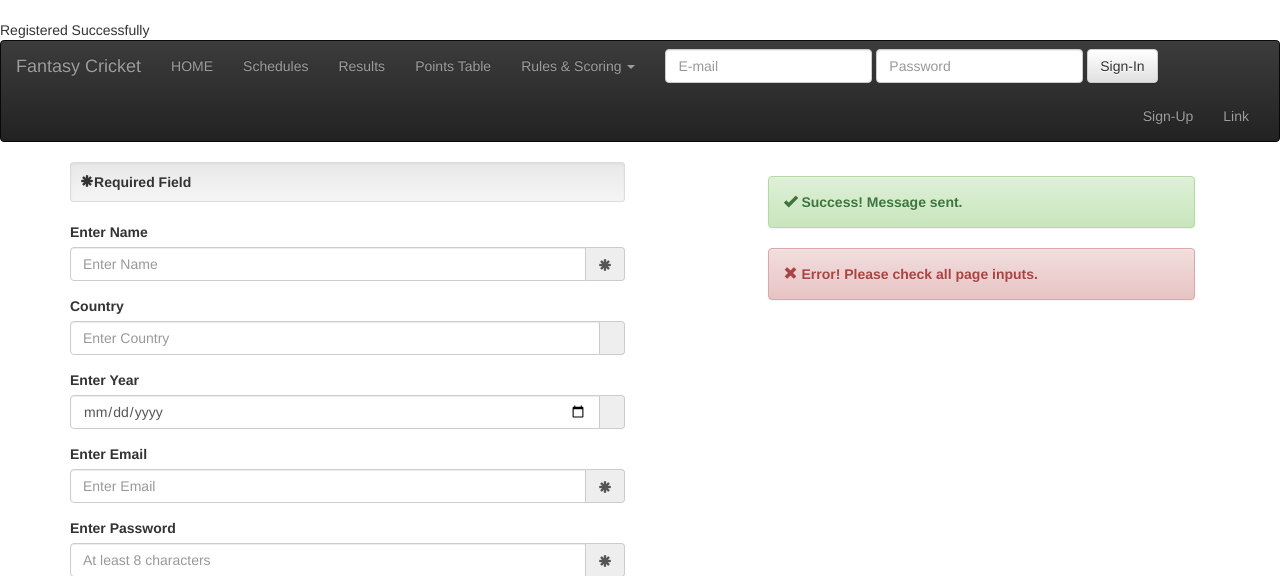
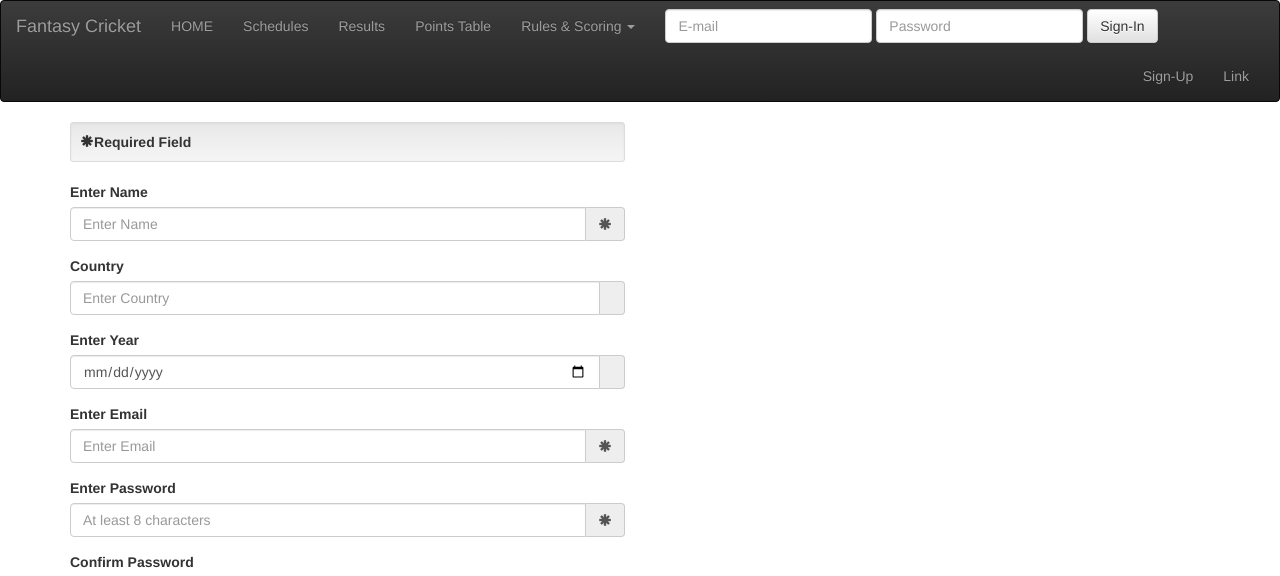
Before and after one commit to saiful1105020/FantasyCricket, a CodeIgniter app: page /database/index.php/home/register in a window 1280 px wide. Shown: the top 576 px of the page. Run offline with CodeIgniter, Linux system fonts and the light colour scheme; data that the repository does not hold is empty.

Commit message:
Registration Fixed
 - Error Message template given

```diff
--- a/application/controllers/Home.php
+++ b/application/controllers/Home.php
@@ -19,6 +19,9 @@
 	 * @see http://codeigniter.com/user_guide/general/urls.html
 	 */
 
+	 //private $loginFlag;		//$loginFlag = false show "Login Failed" in the view
+
+
 	 public function __construct()
      {
           parent::__construct();
@@ -31,6 +34,7 @@
 		  $this->load->library('form_validation');
 		  $this->load->model('user_model');
 
+		  //$this->loginFlag = true;
 		  //$this->load->database();
      }
 
@@ -45,7 +49,9 @@
 		}
 		else
 		{
+
 			$this->load->view('templates/header');
+
 			$this->load->view('home');
 			//Form Validation Required
 			//$this->load->library('form_validation');
@@ -63,6 +69,8 @@
 
 		if($query->num_rows()==1)
 		{
+			//$this->loginFlag = true;
+
 			$loginInfo=$query->row_array();
 
 			$_SESSION["user_id"]=$loginInfo['user_id'];
@@ -78,8 +86,9 @@
 		else
 		{
 			//Comment This
-			echo 'Failue';
+			//echo 'Failue';
 			//Load Failure Message
+			//$this->loginFlag = false;
 			redirect('/home', 'refresh');
 		}
 	}
@@ -98,6 +107,16 @@
 			$this->load->view('templates/header');
 			$this->load->view('registration');
 
+			//Form Validation Required
+			//$this->load->library('form_validation');
+			//$this->form_validation->set_rules('email', 'Email', 'required');
+			//$this->form_validation->set_rules('password', 'Password', 'required');
+		}
+
+	}
+
+	public function register_proc()
+	{
 			$pass=md5($this->input->post('password'));
 			$conpass=md5($this->input->post('confirm_password'));
 
@@ -131,12 +150,6 @@
 				}
 
 			}
-			//Form Validation Required
-			//$this->load->library('form_validation');
-			//$this->form_validation->set_rules('email', 'Email', 'required');
-			//$this->form_validation->set_rules('password', 'Password', 'required');
-		}
-
 	}
 
 	public function schedules()
--- a/application/views/registration.php
+++ b/application/views/registration.php
@@ -2,7 +2,7 @@
 
  <div class="container">
     <div class="row">
-        <form name="registrationForm" method = "post" action="<?php echo site_url('home/Register'); ?>" role="form">
+        <form name="registrationForm" method = "post" action="<?php echo site_url('home/register_proc'); ?>" role="form">
             <div class="col-lg-6">
                 <div class="well well-sm"><strong><span class="glyphicon glyphicon-asterisk"></span>Required Field</strong></div>
                 <div class="form-group">
@@ -51,16 +51,6 @@
                 <input type="submit" name="submit" id="submit" value="Submit" class="btn btn-info pull-right">
             </div>
         </form>
-        <div class="col-lg-5 col-md-push-1">
-            <div class="col-md-12">
-                <div class="alert alert-success">
-                    <strong><span class="glyphicon glyphicon-ok"></span> Success! Message sent.</strong>
-                </div>
-                <div class="alert alert-danger">
-                    <span class="glyphicon glyphicon-remove"></span><strong> Error! Please check all page inputs.</strong>
-                </div>
-            </div>
-        </div>
     </div>
 </div>
 
```
Also changed, not shown: application/views/home.php (+17 -1 lines).
